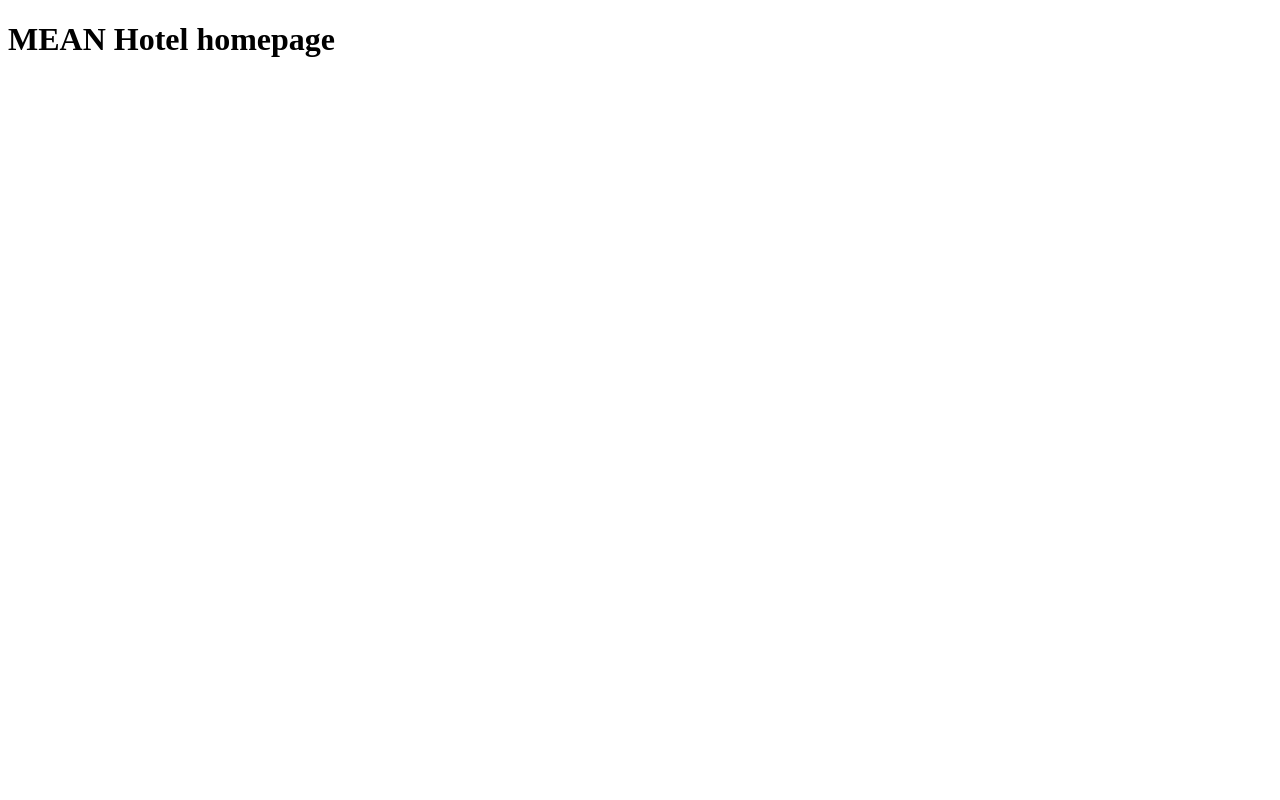
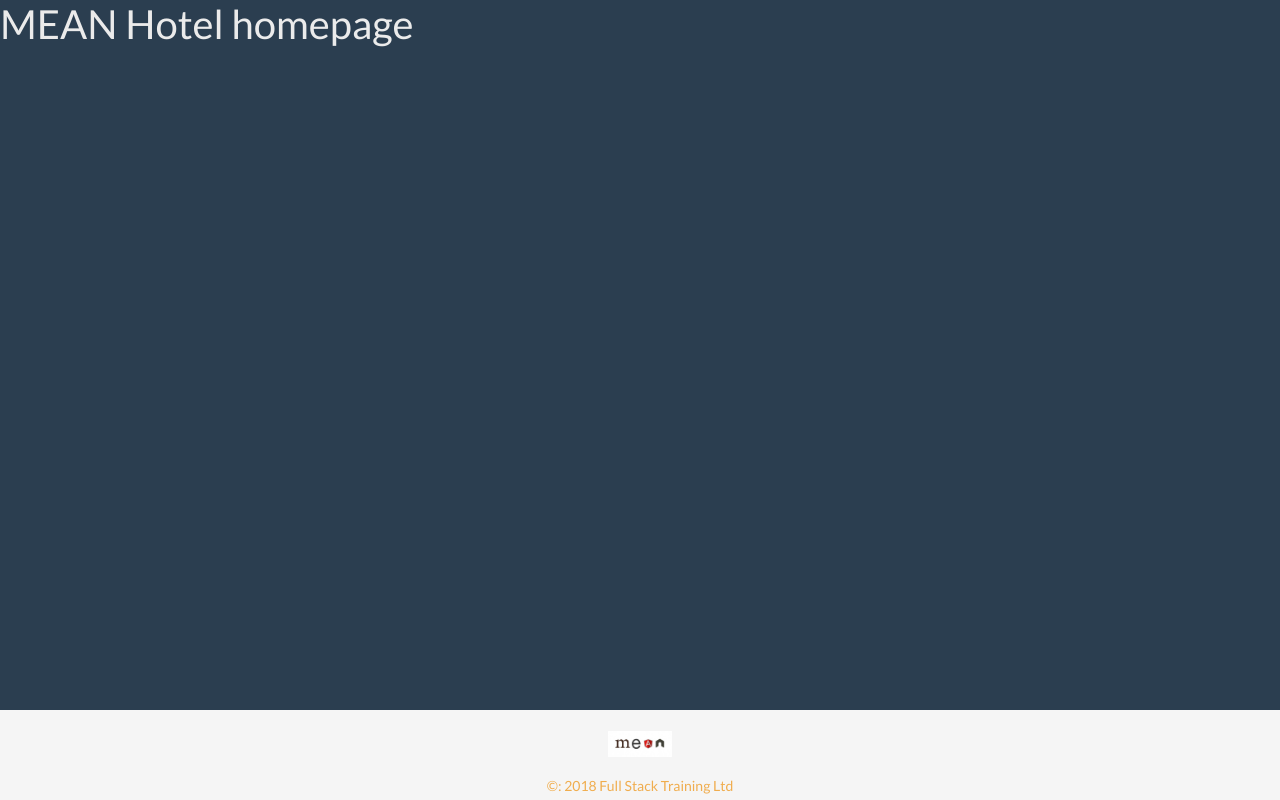
Before and after one commit to lrgeorge27/Udemy, a website: page public/index.html in a window 1280 px wide. Drawn offline with nearby package versions, Linux system fonts and the light colour scheme.

Commit message:
finished sec1 level9

```diff
--- a/app.js
+++ b/app.js
@@ -3,6 +3,9 @@ var app = express();
 var path = require('path');
 
 app.set('port', process.env.PORT); //sets port property for entire app
+
+app.use(express.static(path.join(__dirname, 'public')));
+
 
 app.get('/', function(req, res){
    console.log("GET the homepage");
--- /dev/null
+++ b/public/CSS/custom.css
@@ -0,0 +1,25 @@
+/*Sticky footer styles*/
+
+html {
+    position: relative;
+    min-height: 100%;
+}
+
+body {
+    /*margin bottom by footer height*/
+    margin-bottom: 90px;
+}
+
+.padded {
+    padding-top: 30px;
+}
+
+.footer {
+    position: absolute;
+    bottom: 0;
+    width: 100%;
+    /*set the fixed height of footer here*/
+    height: 90px;
+    background-color: #f5f5f5;
+    padding-top: 20px;
+}
--- a/public/index.html
+++ b/public/index.html
@@ -5,11 +5,27 @@
     <meta charset="UTF-8">
     <meta name="viewport" content="width=device-width, initial-scale=1.0">
     <meta http-equiv="X-UA-Compatible" content="ie=edge">
+    <link href="https://maxcdn.bootstrapcdn.com/bootswatch/4.0.0-beta.3/superhero/bootstrap.min.css" rel="stylesheet" integrity="sha384-5wAMKUlGYMj+I1P0kUCCwryZKMvv4S6K2e0UlixY5YK3Z4/HWKP9MtELCm0Iyo74" crossorigin="anonymous">
+    <link href="/CSS/custom.css" rel="stylesheet">
     <title>MEAN Hotel</title>
 </head>
 
 <body>
     <h1>MEAN Hotel homepage</h1>
+
+
+    <footer class="footer">
+        <div class="container">
+            <p class="text-warning text-center">
+                <a href="http://fullstacktraining.com" target="_blank"><img src="/images/MeanStackLogo.jpg" height="26" alt="MEAN Stack logo"/></a>
+            </p>
+            <p class="text-warning text-center">
+                <small>&copy: 2018 Full Stack Training Ltd</small>
+            </p>
+        </div>
+    </footer>
+
+    <script src="https://code.jquery.com/jquery-3.3.1.min.js" integrity="sha256-FgpCb/KJQlLNfOu91ta32o/NMZxltwRo8QtmkMRdAu8=" crossorigin="anonymous"></script>
 </body>
 
 </html>
```
Also changed, not shown: public/images/MeanStackLogo.jpg (added).
